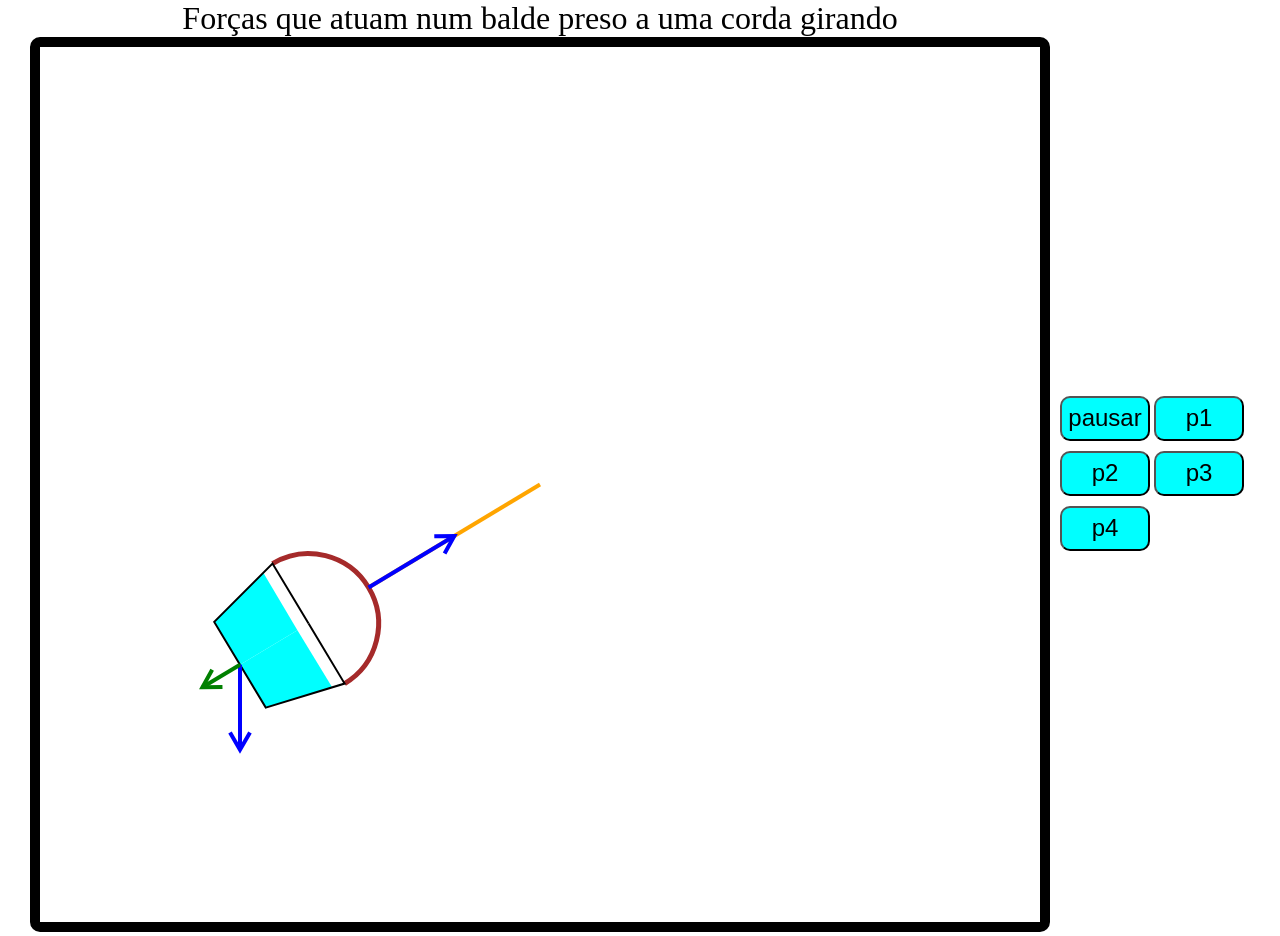
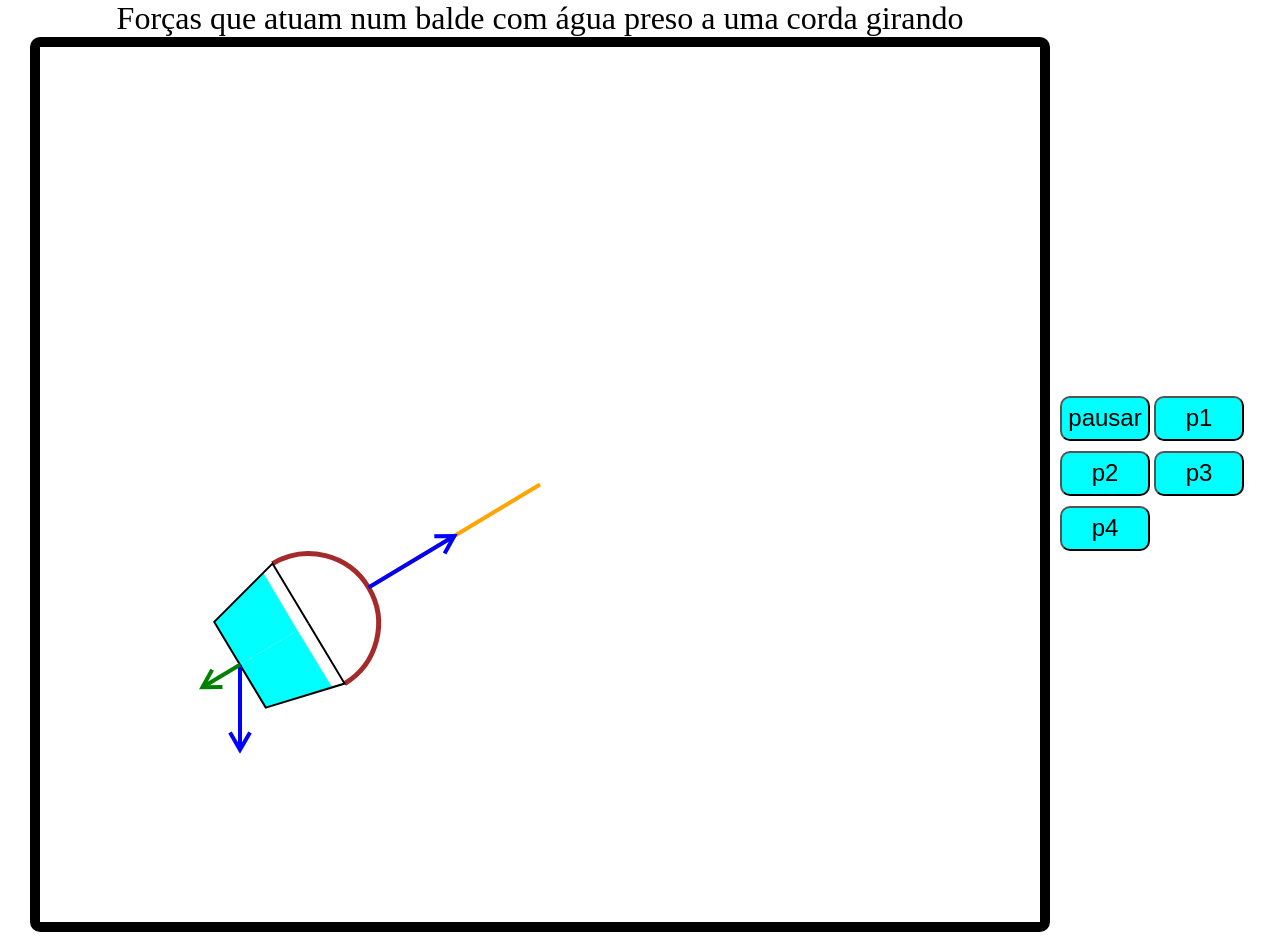
Before and after one commit to steniowrsilva/physimul2, a plain HTML site: page index.html in a window 1280 px wide. Drawn offline with Linux system fonts and the light colour scheme.

Commit message:
change title again

```diff
--- a/index.html
+++ b/index.html
@@ -12,7 +12,7 @@
     <div class="content">
 
     <div class="simulation">
-    <div class="title">Forças que atuam num balde preso a uma corda girando</div>
+    <div class="title">Forças que atuam num balde com água preso a uma corda girando</div>
     <canvas class="canvas" width="1000px" height="875px"></canvas>
     </div>
 
```
